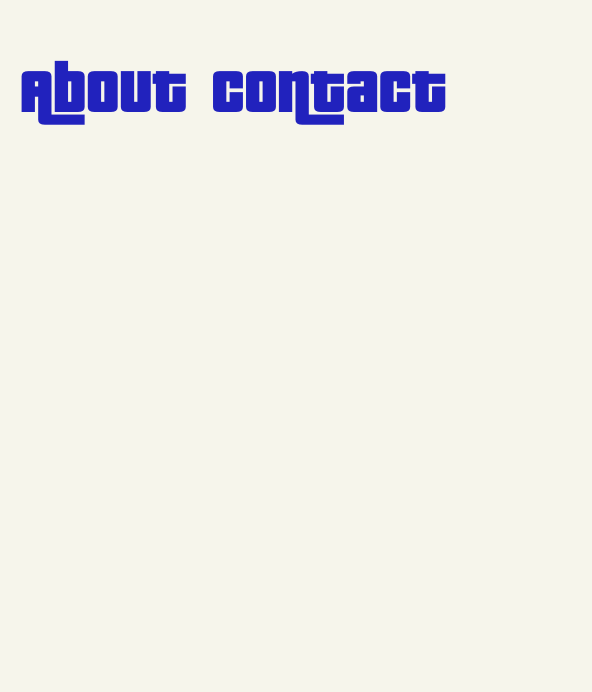
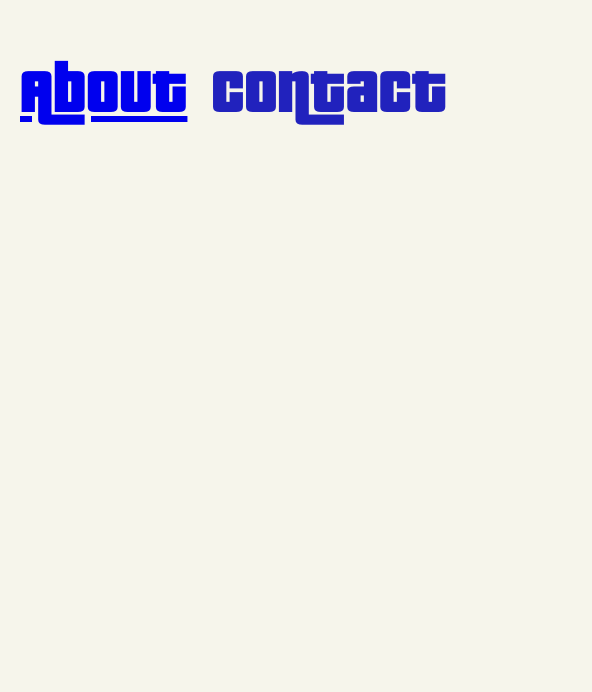
Before and after one commit to katyabacani/bacani.github.io, a plain HTML site: page home.html in a window 1280 px wide. Shown: the part 108-800 px from the top of the page, 688-1280 px from the left. Drawn offline with Linux system fonts and the light colour scheme.

Commit message:
post
second attempt

```diff
--- a/css/stylesheet.css
+++ b/css/stylesheet.css
@@ -53,10 +53,7 @@ footer{
     color: #2122BD;
 
 }
-#about{
-    text-decoration: none;
-    color: #2122BD;
-}
+
 #contact{
     text-decoration: none;
     color: #2122BD;
```
Also changed, not shown: about.html (line endings or trailing spaces).
